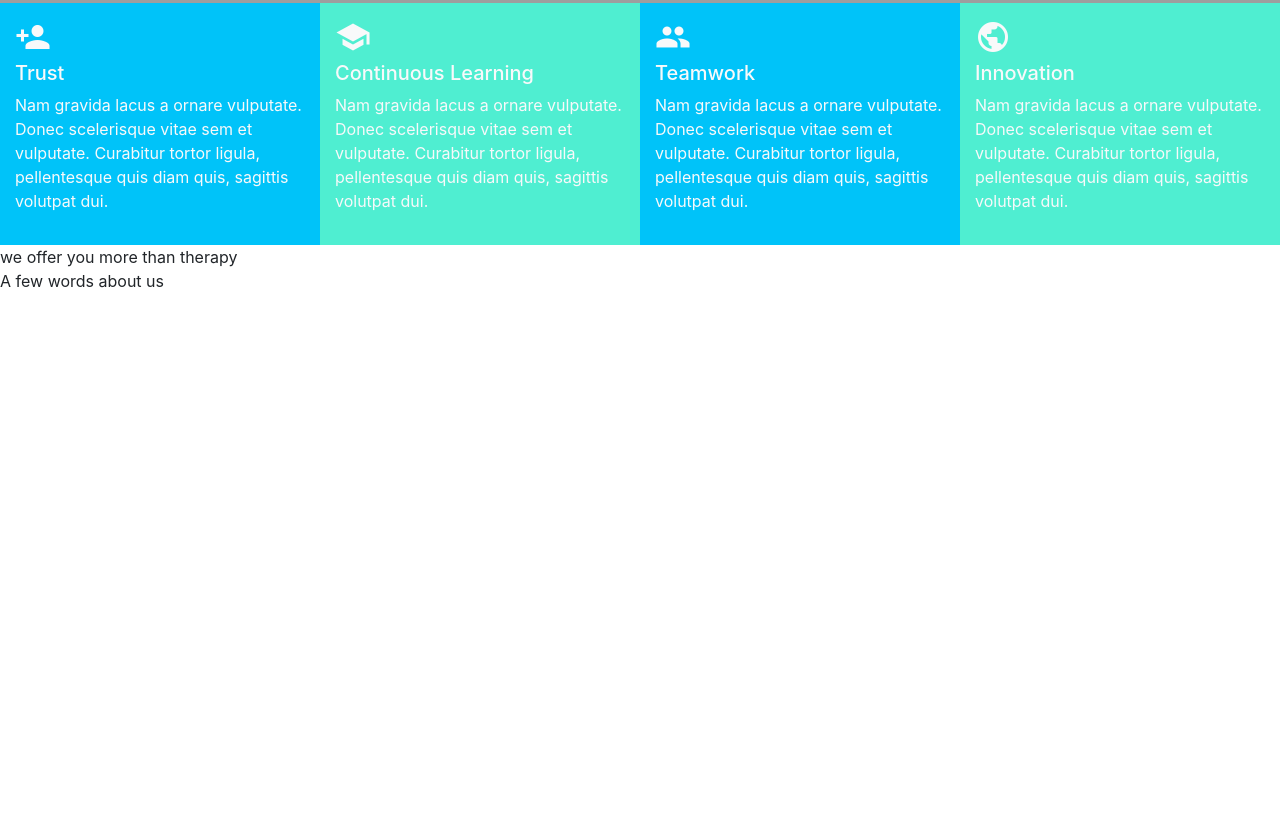
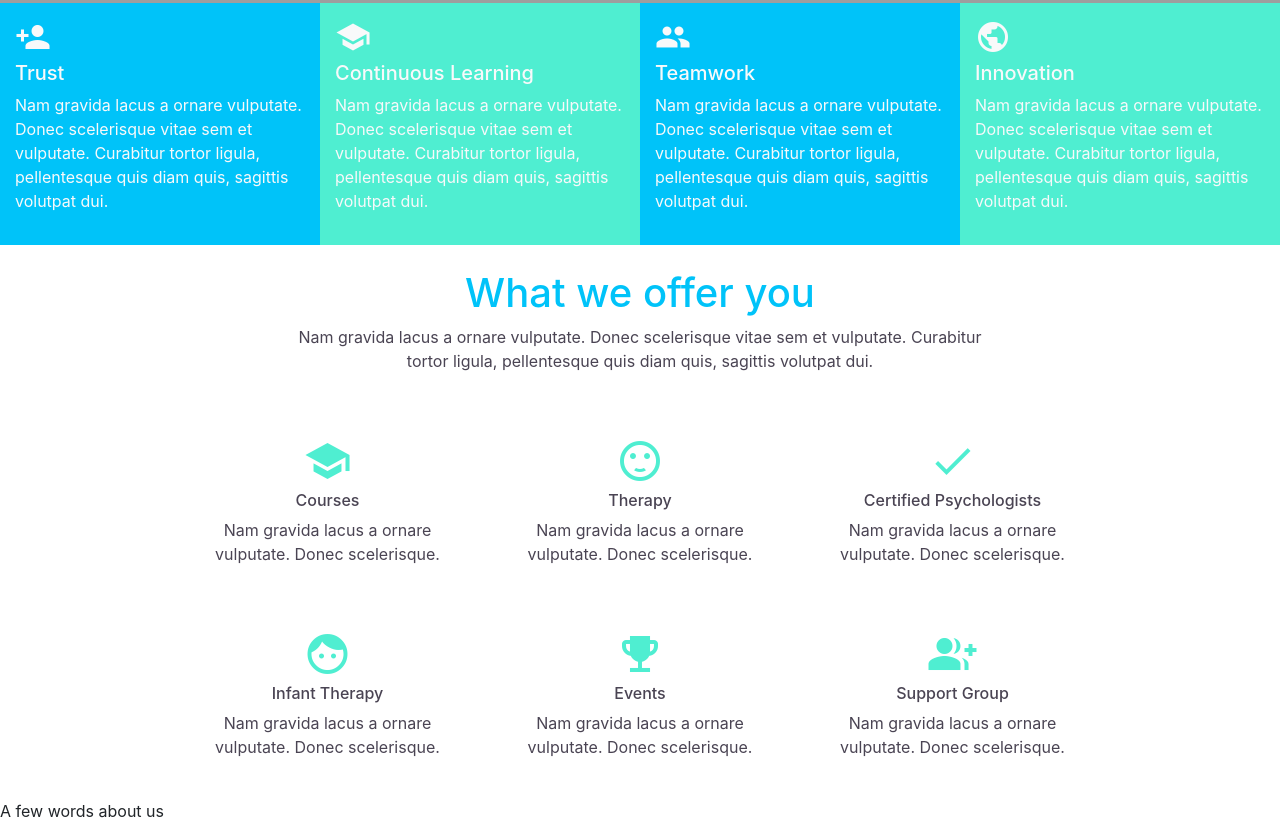
Before and after one commit to keralex/psychotherapy-institue-2, a plain HTML site: page index.html in a window 1280 px wide. Shown: the part 727-1550 px from the top of the page. Before the commit the page ends 1020 px from the top, so only its background shows below. Drawn offline with nearby package versions, Linux system fonts and the light colour scheme; grey boxes are pictures that could not be loaded.

Commit message:
services

```diff
--- a/index.html
+++ b/index.html
@@ -114,7 +114,68 @@
     </div>
     <!-- services -->
     <div id="service">
-      we offer you more than therapy
+      <div class="row container-fluid justify-content-center">
+        <div class="col-md-7 text-center">
+          <h1 class="txt_blue3">What we offer you</h1>
+          <p class="txt_gray2">
+
+            Nam gravida lacus a ornare vulputate. Donec scelerisque vitae sem et
+            vulputate. Curabitur tortor ligula, pellentesque quis diam quis,
+            sagittis volutpat dui.
+          </p>
+        </div>
+      </div>
+      <div class="row container-fluid justify-content-center text-center">
+        <div class="col-md-3">
+          <i class="material-icons md-48 txt_blue4">
+            school
+          </i>
+          <h6 class="txt_gray2">Courses</h6>
+          <p class="txt_gray2"> Nam gravida lacus a ornare vulputate. Donec scelerisque.</p>
+        </div>
+        <div class="col-md-3">
+          <i class="material-icons md-48 txt_blue4">
+            sentiment_satisfied
+          </i>
+          <h6 class="txt_gray2">Therapy</h6>
+          <p class="txt_gray2"> Nam gravida lacus a ornare vulputate. Donec scelerisque.</p>
+
+        </div>
+        <div class="col-md-3">
+          <i class="material-icons md-48 txt_blue4">
+            done
+          </i>
+          <h6 class="txt_gray2">Certified Psychologists</h6>
+          <p class="txt_gray2"> Nam gravida lacus a ornare vulputate. Donec scelerisque.</p>
+
+        </div>
+      </div>
+      <div class="row container-fluid justify-content-center text-center">
+        <div class="col-md-3">
+          <i class="material-icons md-48 txt_blue4">
+            face
+          </i>
+          <h6 class="txt_gray2">Infant Therapy</h6>
+          <p class="txt_gray2"> Nam gravida lacus a ornare vulputate. Donec scelerisque.</p>
+
+        </div>
+        <div class="col-md-3">
+          <i class="material-icons md-48 txt_blue4">
+            emoji_events
+          </i>
+          <h6 class="txt_gray2">Events</h6>
+          <p class="txt_gray2"> Nam gravida lacus a ornare vulputate. Donec scelerisque.</p>
+
+        </div>
+        <div class="col-md-3">
+          <i class="material-icons md-48 txt_blue4">
+            group_add
+          </i>
+          <h6 class="txt_gray2">Support Group</h6>
+          <p class="txt_gray2"> Nam gravida lacus a ornare vulputate. Donec scelerisque.</p>
+
+        </div>
+      </div>
     </div>
     <!-- about Us -->
     <div id="about">
--- a/style.css
+++ b/style.css
@@ -4,7 +4,9 @@
 .material-icons.md-48 { font-size: 48px; }
 body{
     margin: 0;
+    background-color: #f8f9fa;
 }
+/* background */
 .bg_blue1{
     background-color:#0005CE;
 
@@ -21,8 +23,21 @@ body{
     background-color:rgb(79, 238, 209);
 
 }
+/* texts */
 .txt_white{
     color:#f8f9fa;
+}
+.txt_gray{
+    color: #AFA8BA;
+}
+.txt_gray2{
+   color: #4A4453 ;
+}
+.txt_blue4{
+    color:rgb(79, 238, 209) ;
+}
+.txt_blue3{
+    color:#00C3F9 ;
 }
 /* navbar */
 
@@ -51,6 +66,14 @@ body{
     padding-top: 1em;
     padding-bottom: 1em;
 }
+/* services */
+#service .container-fluid{
+    margin: 0 !important;
+}
+#service .row{
+    padding-top: 1.5em;
+    padding-bottom: 1.5em;
+}
 /* querys */
 /* // Small devices (landscape phones, 576px and up) */
 @media (min-width: 576px) {  }
```
Lines whose indentation alone changed are shown as unchanged.
